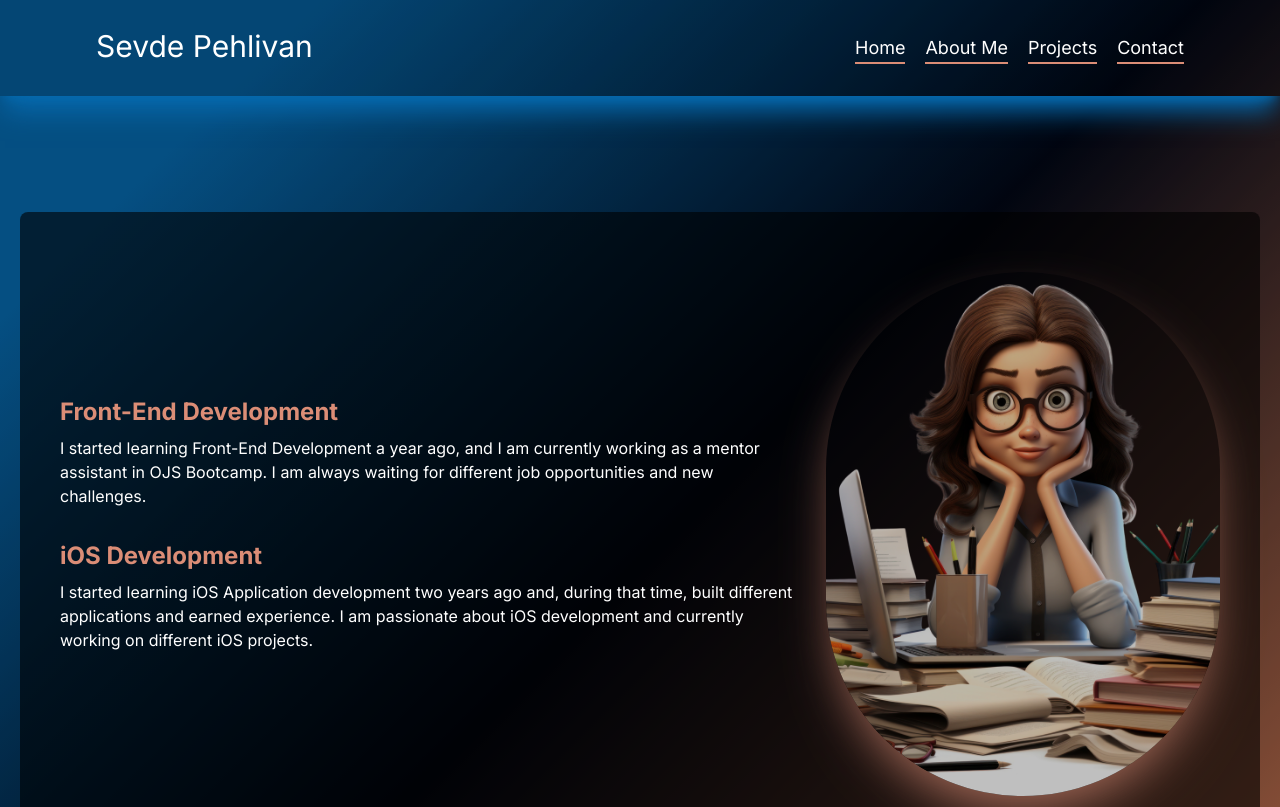
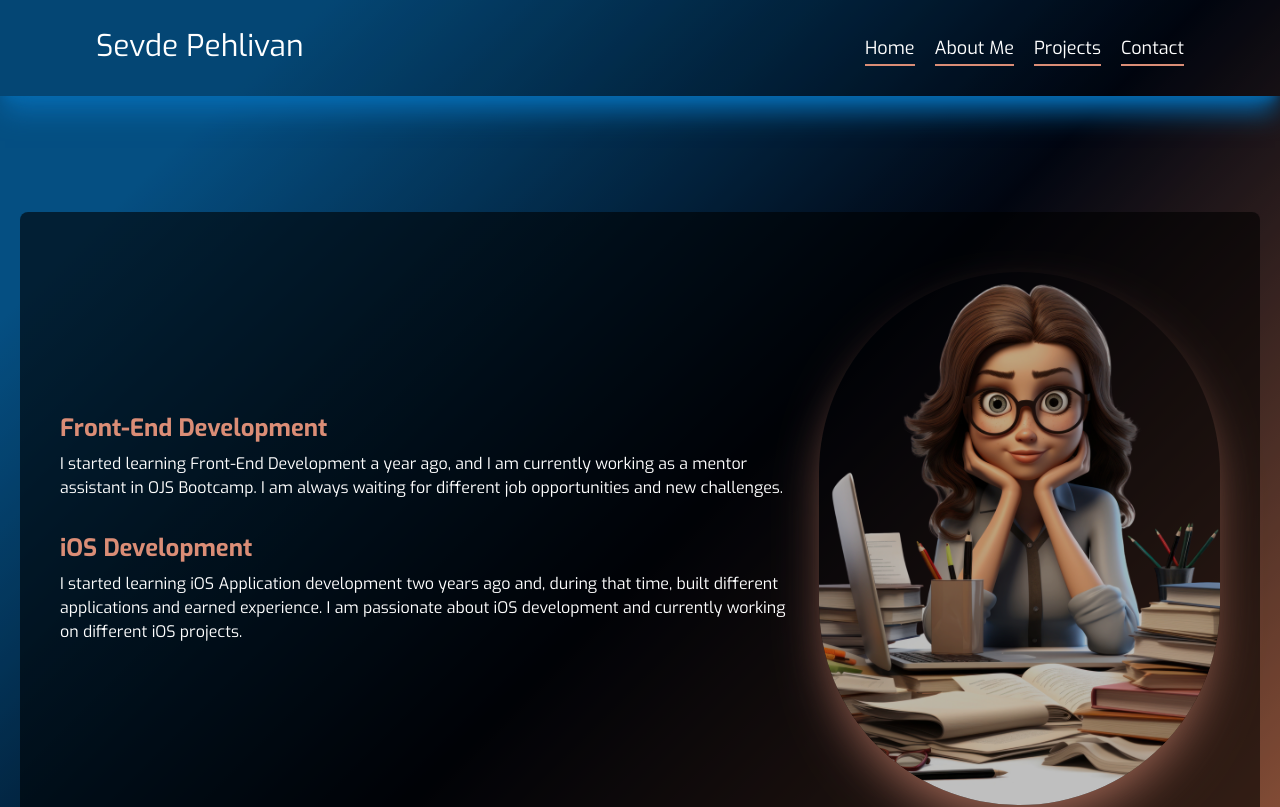
Before and after one commit to s-pehlivan/my-portfolio, a Next.js app: page /about in a window 1280 px wide. Shown: the top 807 px of the page. Built offline with nearby package versions, Linux system fonts and the light colour scheme.

Commit message:
Change font

```diff
--- a/src/app/components/Layout.jsx
+++ b/src/app/components/Layout.jsx
@@ -1,7 +1,7 @@
 import React from "react";
 const Layout = ({ children }) => {
   return (
-    <div className="relative min-h-screen max-w-screen backdrop-brightness-75 text-white">
+    <div className="font-exo relative min-h-screen max-w-screen backdrop-brightness-75 text-white">
       <div className="h-full container mx-auto p-5">{children}</div>
     </div>
   );
--- a/src/app/globals.css
+++ b/src/app/globals.css
@@ -1,3 +1,5 @@
+@import url("https://fonts.googleapis.com/css2?family=Exo:ital,wght@0,400;0,500;0,600;0,700;0,800;0,900;1,400;1,500;1,600;1,700;1,800;1,900&family=Rubik:wght@300;400;500;600;700;800&display=swap");
+
 @tailwind base;
 @tailwind components;
 @tailwind utilities;
--- a/src/app/page.js
+++ b/src/app/page.js
@@ -3,7 +3,7 @@ import Banner from "./components/Banner";
 
 export default function Home() {
   return (
-    <main>
+    <main className="font-exo">
       <Banner />
     </main>
   );
--- a/tailwind.config.js
+++ b/tailwind.config.js
@@ -7,6 +7,9 @@ module.exports = {
   ],
   theme: {
     extend: {
+      fontFamily: {
+        exo: ["Exo", "sans-serif"],
+      },
       backgroundImage: {
         "gradient-radial": "radial-gradient(var(--tw-gradient-stops))",
         "gradient-conic":
```
